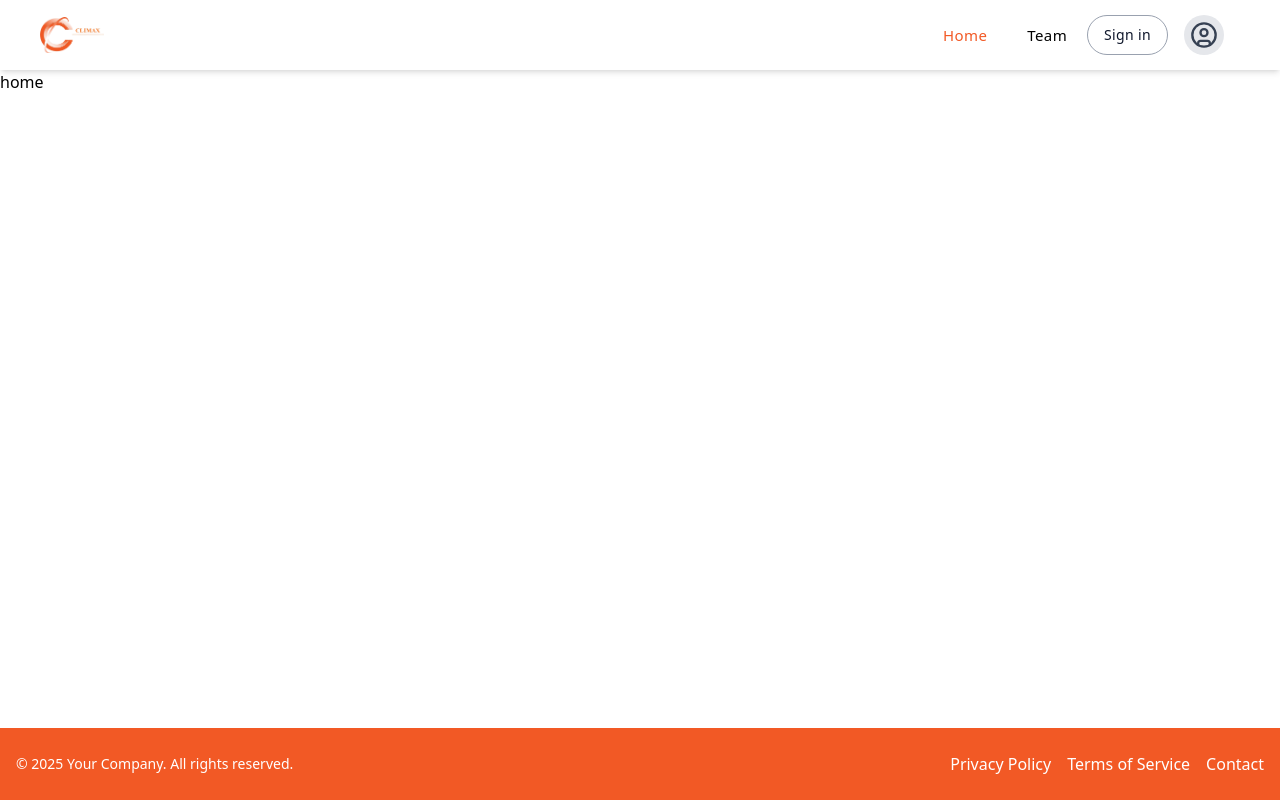
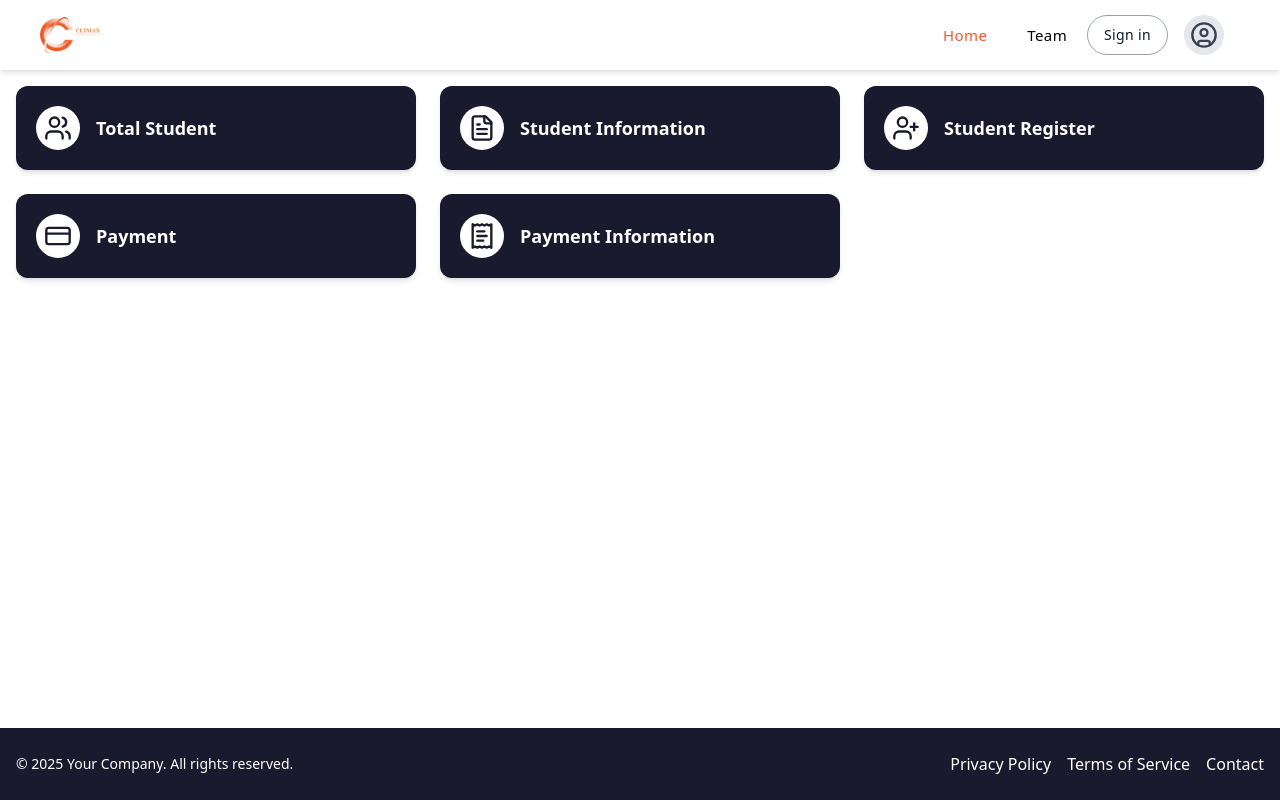
Before and after one commit to pranta-deba/student-invoice-client, a React (Vite) app: page / in a window 1280 px wide. Built offline with nearby package versions, Linux system fonts and the light colour scheme.

Commit message:
[Dashboard]

```diff
--- a/src/components/shared/footer.tsx
+++ b/src/components/shared/footer.tsx
@@ -1,6 +1,6 @@
 const Footer = () => {
   return (
-    <footer className="bg-[#F25925] text-white py-6">
+    <footer className="bg-[#1A1A2E] text-white py-6">
       <div className="container mx-auto px-4 flex flex-col md:flex-row justify-between items-center">
         <p className="text-sm">
           &copy; {new Date().getFullYear()} Your Company. All rights reserved.
--- a/src/components/shared/navbar.tsx
+++ b/src/components/shared/navbar.tsx
@@ -78,7 +78,7 @@ const Navbar = () => {
             <div className="flex max-lg:ml-auto space-x-4">
               {!user && (
                 <button className="px-4 py-2 text-sm rounded-full font-medium cursor-pointer tracking-wide text-slate-900 border border-gray-400 bg-transparent hover:bg-gray-50 transition-all">
-                  <Link to="/auth">Sign in</Link>
+                  <Link to="auth">Sign in</Link>
                 </button>
               )}
 
--- a/src/pages/home.tsx
+++ b/src/pages/home.tsx
@@ -1,5 +1,59 @@
+import {
+  Users,
+  FileText,
+  UserPlus,
+  CreditCard,
+  ReceiptText,
+} from "lucide-react";
+import { Link } from "react-router-dom";
+
+const navItems = [
+  {
+    name: "Total Student",
+    icon: <Users size={28} />,
+    link: "dashboard/total-student",
+  },
+  {
+    name: "Student Information",
+    icon: <FileText size={28} />,
+    link: "dashboard/student-info",
+  },
+  {
+    name: "Student Register",
+    icon: <UserPlus size={28} />,
+    link: "dashboard/register",
+  },
+  {
+    name: "Payment",
+    icon: <CreditCard size={28} />,
+    link: "dashboard/payment",
+  },
+  {
+    name: "Payment Information",
+    icon: <ReceiptText size={28} />,
+    link: "dashboard/payment-info",
+  },
+];
+
 const Home = () => {
-  return <div>home</div>;
+  return (
+    <div className="container mx-auto">
+      <div className="grid grid-cols-1 sm:grid-cols-2 lg:grid-cols-3 gap-6 p-4">
+        {navItems.map((item, idx) => (
+          <Link
+            key={idx}
+            to={item.link}
+            className="flex items-center gap-4 p-5 rounded-xl shadow-md bg-[#1A1A2E] text-white hover:bg-[#E94560] transition duration-300"
+          >
+            <div className="bg-white text-[#1A1A2E] p-2 rounded-full">
+              {item.icon}
+            </div>
+            <span className="text-lg font-semibold">{item.name}</span>
+          </Link>
+        ))}
+      </div>
+    </div>
+  );
 };
 
 export default Home;
```
Also changed, not shown: src/routes/routes.tsx (+20 -0 lines).
